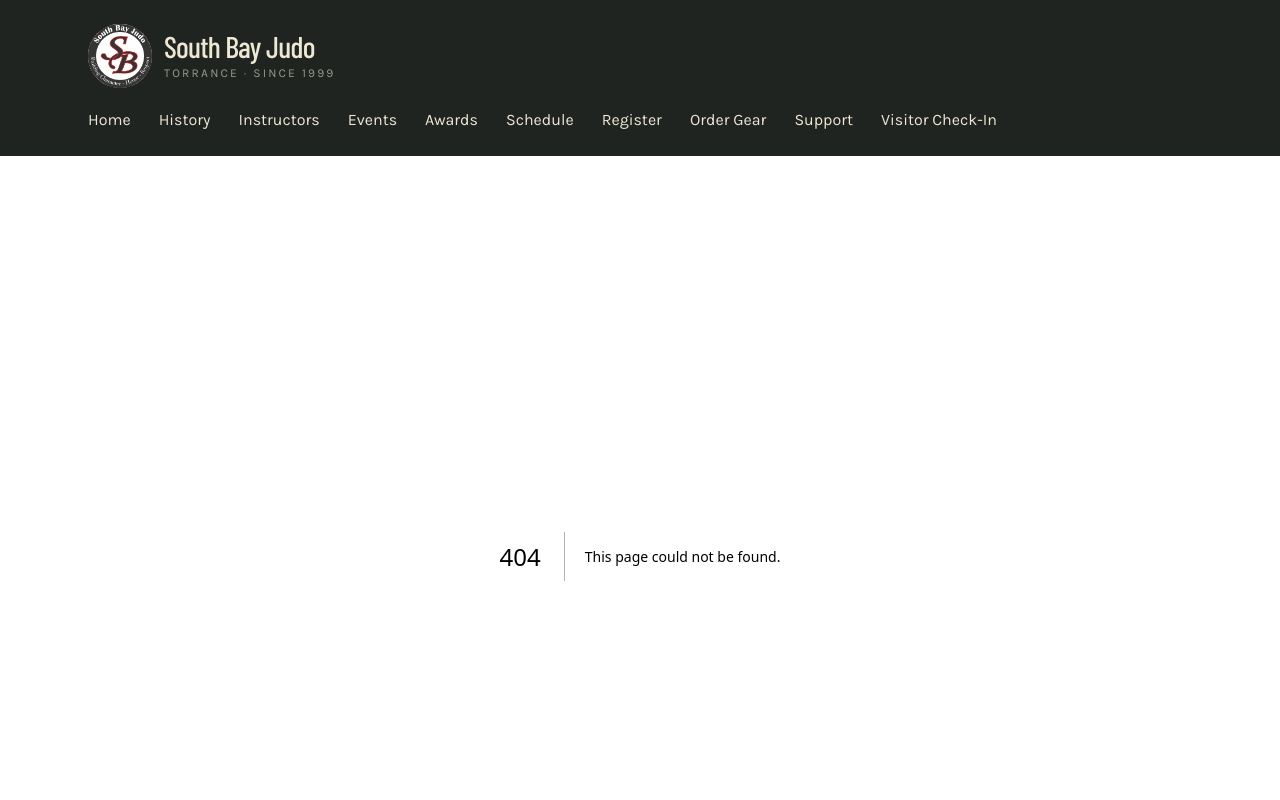
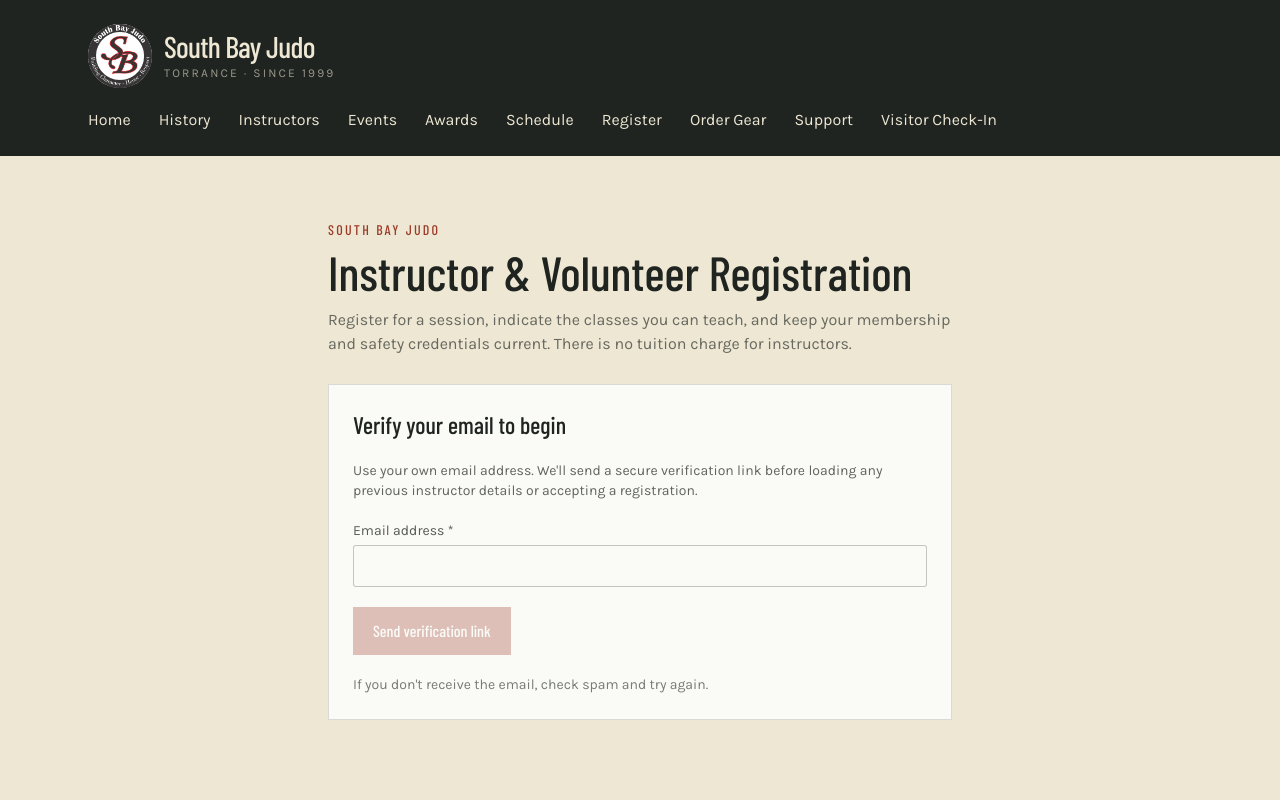
Before and after one commit to cshiosaki/southbayjudo, a Next.js app in the folder south-bay-judo/: page /instructor-register in a window 1280 px wide. Before the commit this address had no page. Shown: the top 800 px of the page. Built offline with nearby package versions, Linux system fonts and the light colour scheme.

Commit message:
Add public instructor registration page

```diff
--- /dev/null
+++ b/south-bay-judo/app/instructor-register/page.tsx
@@ -0,0 +1,4 @@
+import InstructorRegistrationFlow from "@/components/InstructorRegistrationFlow";
+export default function InstructorRegistrationPage() {
+  return <InstructorRegistrationFlow />;
+}
```
